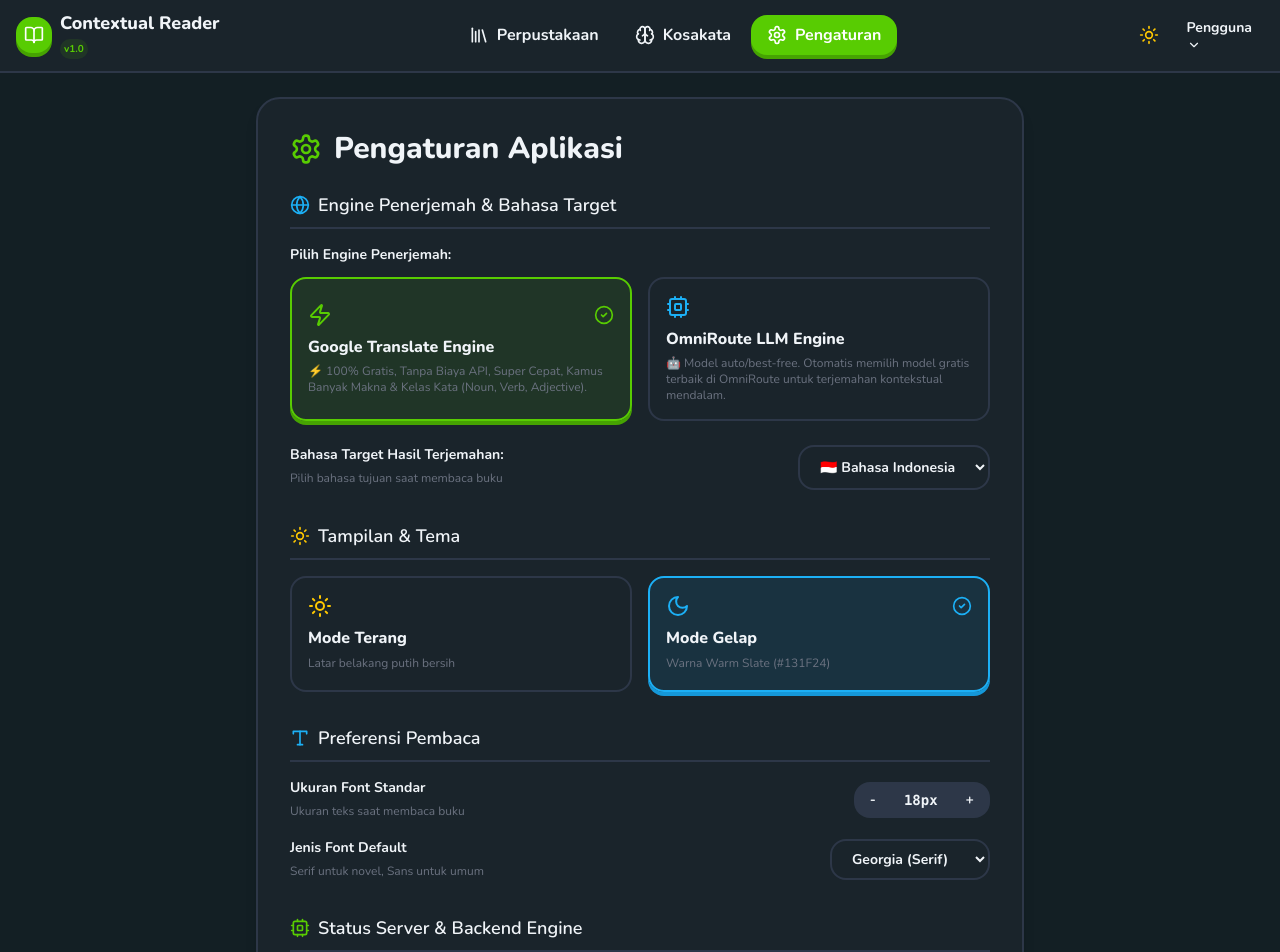
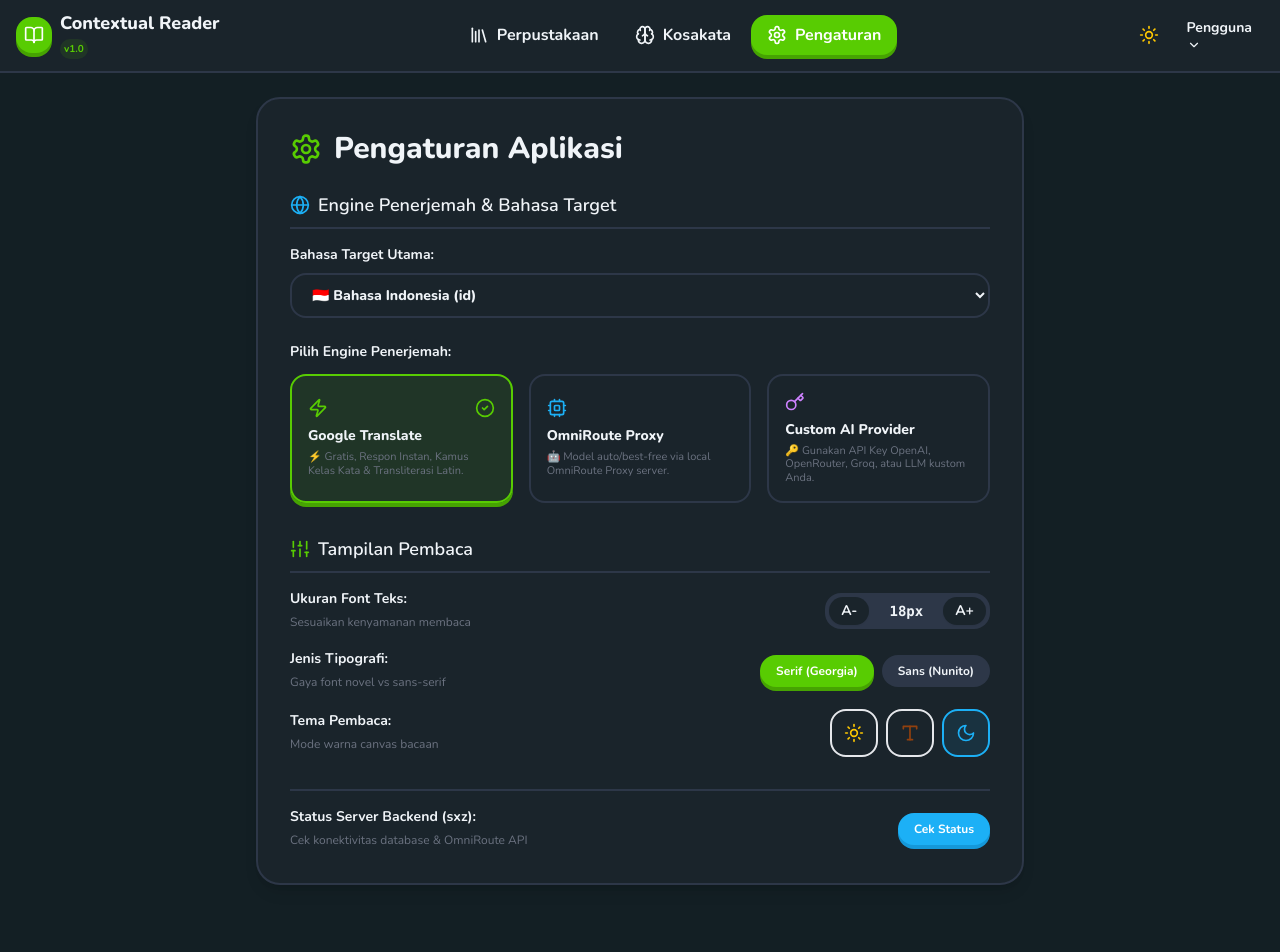
Before and after one commit to bagaswibowo/contextual-reader, a React (Vite) app in the folder frontend/: page /settings in a window 1280 px wide. Shown: the top 952 px of the page. Built offline with nearby package versions, Linux system fonts and the light colour scheme.

Commit message:
feat: 22 world languages master list, Custom AI Provider, native Google TTS locale voice, and LLM proxy fallback

```diff
--- /dev/null
+++ b/frontend/src/constants/languages.js
@@ -0,0 +1,36 @@
+export const AVAILABLE_LANGUAGES = [
+  { code: 'id', name: 'Bahasa Indonesia', flag: '🇮🇩', locale: 'id-ID' },
+  { code: 'en', name: 'Bahasa Inggris', flag: '🇬🇧', locale: 'en-US' },
+  { code: 'es', name: 'Bahasa Spanyol', flag: '🇪🇸', locale: 'es-ES' },
+  { code: 'fr', name: 'Bahasa Prancis', flag: '🇫🇷', locale: 'fr-FR' },
+  { code: 'de', name: 'Bahasa Jerman', flag: '🇩🇪', locale: 'de-DE' },
+  { code: 'ja', name: 'Bahasa Jepang', flag: '🇯🇵', locale: 'ja-JP' },
+  { code: 'zh-CN', name: 'Bahasa Mandarin', flag: '🇨🇳', locale: 'zh-CN' },
+  { code: 'ko', name: 'Bahasa Korea', flag: '🇰🇷', locale: 'ko-KR' },
+  { code: 'ar', name: 'Bahasa Arab', flag: '🇸🇦', locale: 'ar-SA' },
+  { code: 'ru', name: 'Bahasa Rusia', flag: '🇷🇺', locale: 'ru-RU' },
+  { code: 'pt', name: 'Bahasa Portugis', flag: '🇵🇹', locale: 'pt-BR' },
+  { code: 'it', name: 'Bahasa Italia', flag: '🇮🇹', locale: 'it-IT' },
+  { code: 'nl', name: 'Bahasa Belanda', flag: '🇳🇱', locale: 'nl-NL' },
+  { code: 'tr', name: 'Bahasa Turki', flag: '🇹🇷', locale: 'tr-TR' },
+  { code: 'vi', name: 'Bahasa Vietnam', flag: '🇻🇳', locale: 'vi-VN' },
+  { code: 'th', name: 'Bahasa Thailand', flag: '🇹🇭', locale: 'th-TH' },
+  { code: 'hi', name: 'Bahasa Hindi', flag: '🇮🇳', locale: 'hi-IN' },
+  { code: 'pl', name: 'Bahasa Polandia', flag: '🇵🇱', locale: 'pl-PL' },
+  { code: 'sv', name: 'Bahasa Swedia', flag: '🇸🇪', locale: 'sv-SE' },
+  { code: 'uk', name: 'Bahasa Ukraina', flag: '🇺🇦', locale: 'uk-UA' },
+  { code: 'el', name: 'Bahasa Yunani', flag: '🇬🇷', locale: 'el-GR' },
+  { code: 'cs', name: 'Bahasa Ceko', flag: '🇨🇿', locale: 'cs-CZ' },
+]
+
+export const getLanguageInfo = (code) => {
+  const cleanCode = (code || 'id').toLowerCase()
+  return (
+    AVAILABLE_LANGUAGES.find(l => l.code.toLowerCase() === cleanCode) || {
+      code: cleanCode,
+      name: cleanCode.toUpperCase(),
+      flag: '🌐',
+      locale: 'en-US'
+    }
+  )
+}
--- a/frontend/src/pages/Settings.jsx
+++ b/frontend/src/pages/Settings.jsx
@@ -1,8 +1,9 @@
 import { useState } from 'react'
-import { Settings as SettingsIcon, Sliders, Moon, Sun, Type, Trash2, CheckCircle2, Cpu, Globe, Zap } from 'lucide-react'
+import { Settings as SettingsIcon, Sliders, Moon, Sun, Type, Trash2, CheckCircle2, Cpu, Globe, Zap, Key, Server } from 'lucide-react'
 import { useReaderStore } from '../stores'
 import { useTheme } from '../hooks/useTheme'
 import { coreApi } from '../utils/api'
+import { AVAILABLE_LANGUAGES } from '../constants/languages'
 
 export function Settings() {
   const { theme, setTheme } = useTheme()
@@ -11,7 +12,10 @@
     fontFamily, setFontFamily,
     lineHeight, setLineHeight,
     targetLanguage, setTargetLanguage,
-    translationEngine, setTranslationEngine
+    translationEngine, setTranslationEngine,
+    customBaseUrl, setCustomBaseUrl,
+    customApiKey, setCustomApiKey,
+    customModel, setCustomModel
   } = useReaderStore()
 
   const [healthStatus, setHealthStatus] = useState(null)
@@ -29,18 +33,6 @@
     }
   }
 
-  const languages = [
-    { code: 'id', name: 'Bahasa Indonesia', flag: '🇮🇩' },
-    { code: 'es', name: 'Bahasa Spanyol', flag: '🇪🇸' },
-    { code: 'fr', name: 'Bahasa Prancis', flag: '🇫🇷' },
-    { code: 'de', name: 'Bahasa Jerman', flag: '🇩🇪' },
-    { code: 'ja', name: 'Bahasa Jepang', flag: '🇯🇵' },
-    { code: 'zh-CN', name: 'Bahasa Mandarin', flag: '🇨🇳' },
-    { code: 'ko', name: 'Bahasa Korea', flag: '🇰🇷' },
-    { code: 'ar', name: 'Bahasa Arab', flag: '🇸🇦' },
-    { code: 'ru', name: 'Bahasa Rusia', flag: '🇷🇺' },
-  ]
-
   return (
     <div className="max-w-3xl mx-auto w-full space-y-6 pb-16">
       <div className="card-duo p-6 md:p-8 bg-white dark:bg-dark-card">
@@ -57,10 +49,27 @@
               Engine Penerjemah & Bahasa Target
             </h3>
 
+            {/* Default Target Language Dropdown (22 Languages) */}
+            <div className="space-y-2">
+              <label className="font-bold text-sm block">Bahasa Target Utama:</label>
+              <select
+                value={targetLanguage || 'id'}
+                onChange={(e) => setTargetLanguage(e.target.value)}
+                className="input-duo py-2.5 px-4 text-sm font-extrabold w-full cursor-pointer bg-white dark:bg-dark-card border-2 border-duo-blue/40 rounded-duo"
+              >
+                {AVAILABLE_LANGUAGES.map(l => (
+                  <option key={l.code} value={l.code}>
+                    {l.flag} {l.name} ({l.code})
+                  </option>
+                ))}
+              </select>
+            </div>
+
             {/* Translation Engine Selector */}
-            <div className="space-y-3">
+            <div className="space-y-3 pt-2">
               <label className="font-bold text-sm block">Pilih Engine Penerjemah:</label>
-              <div className="grid grid-cols-1 sm:grid-cols-2 gap-4">
+              <div className="grid grid-cols-1 md:grid-cols-3 gap-4">
+                {/* Engine 1: Google Translate */}
                 <button
                   onClick={() => setTranslationEngine('google')}
                   className={`p-4 rounded-duo border-2 text-left transition-all ${
@@ -70,184 +79,213 @@
                   }`}
                 >
                   <div className="flex items-center justify-between mb-2">
-                    <Zap className="w-6 h-6 text-duo-green" />
+                    <Zap className="w-5 h-5 text-duo-green" />
                     {translationEngine === 'google' && <CheckCircle2 className="w-5 h-5 text-duo-green" />}
                   </div>
-                  <span className="font-heading font-extrabold text-base block">Google Translate Engine</span>
-                  <span className="text-xs text-gray-500 block mt-1">
-                    ⚡ 100% Gratis, Tanpa Biaya API, Super Cepat, Kamus Banyak Makna & Kelas Kata (Noun, Verb, Adjective).
+                  <span className="font-heading font-extrabold text-sm block">Google Translate</span>
+                  <span className="text-[11px] text-gray-500 block mt-1 leading-tight">
+                    ⚡ Gratis, Respon Instan, Kamus Kelas Kata & Transliterasi Latin.
                   </span>
                 </button>
 
+                {/* Engine 2: OmniRoute Proxy */}
                 <button
-                  onClick={() => setTranslationEngine('omniroute')}
+                  onClick={() => setTranslationEngine('omni')}
                   className={`p-4 rounded-duo border-2 text-left transition-all ${
-                    translationEngine === 'omniroute'
+                    translationEngine === 'omni'
                       ? 'border-duo-blue bg-duo-blue/10 shadow-3d-blue'
                       : 'border-gray-200 dark:border-dark-border'
                   }`}
                 >
                   <div className="flex items-center justify-between mb-2">
-                    <Cpu className="w-6 h-6 text-duo-blue" />
-                    {translationEngine === 'omniroute' && <CheckCircle2 className="w-5 h-5 text-duo-blue" />}
+                    <Cpu className="w-5 h-5 text-duo-blue" />
+                    {translationEngine === 'omni' && <CheckCircle2 className="w-5 h-5 text-duo-blue" />}
                   </div>
-                  <span className="font-heading font-extrabold text-base block">OmniRoute LLM Engine</span>
-                  <span className="text-xs text-gray-500 block mt-1">
-                    🤖 Model auto/best-free. Otomatis memilih model gratis terbaik di OmniRoute untuk terjemahan kontekstual mendalam.
+                  <span className="font-heading font-extrabold text-sm block">OmniRoute Proxy</span>
+                  <span className="text-[11px] text-gray-500 block mt-1 leading-tight">
+                    🤖 Model auto/best-free via local OmniRoute Proxy server.
+                  </span>
+                </button>
+
+                {/* Engine 3: Custom AI Provider */}
+                <button
+                  onClick={() => setTranslationEngine('custom')}
+                  className={`p-4 rounded-duo border-2 text-left transition-all ${
+                    translationEngine === 'custom'
+                      ? 'border-duo-purple bg-duo-purple/10 shadow-3d'
+                      : 'border-gray-200 dark:border-dark-border'
+                  }`}
+                >
+                  <div className="flex items-center justify-between mb-2">
+                    <Key className="w-5 h-5 text-duo-purple" />
+                    {translationEngine === 'custom' && <CheckCircle2 className="w-5 h-5 text-duo-purple" />}
+                  </div>
+                  <span className="font-heading font-extrabold text-sm block">Custom AI Provider</span>
+                  <span className="text-[11px] text-gray-500 block mt-1 leading-tight">
+                    🔑 Gunakan API Key OpenAI, OpenRouter, Groq, atau LLM kustom Anda.
                   </span>
                 </button>
               </div>
             </div>
 
-            {/* Target Language Selector */}
-            <div className="pt-2 flex items-center justify-between">
+            {/* Custom AI Provider Setup Card */}
+            {translationEngine === 'custom' && (
+              <div className="p-5 rounded-duo bg-duo-purple/5 border-2 border-duo-purple space-y-4 animate-in">
+                <div className="flex items-center gap-2 text-duo-purple font-heading font-extrabold text-base">
+                  <Key className="w-5 h-5" />
+                  Konfigurasi Custom AI Provider
+                </div>
+
+                <div className="space-y-3 text-xs">
                   <div>
-                <span className="font-bold text-sm block">Bahasa Target Hasil Terjemahan:</span>
-                <span className="text-xs text-gray-500">Pilih bahasa tujuan saat membaca buku</span>
+                    <label className="font-bold block mb-1">Base URL (OpenAI-compatible):</label>
+                    <input
+                      type="text"
+                      placeholder="https://api.openai.com/v1 atau https://openrouter.ai/api/v1"
+                      value={customBaseUrl}
+                      onChange={(e) => setCustomBaseUrl(e.target.value)}
+                      className="input-duo w-full p-2.5 font-mono"
+                    />
                   </div>
-              <select
-                value={targetLanguage}
-                onChange={(e) => setTargetLanguage(e.target.value)}
-                className="input-duo py-2.5 text-sm w-48 font-bold"
-              >
-                {languages.map(l => (
-                  <option key={l.code} value={l.code}>
-                    {l.flag} {l.name}
-                  </option>
-                ))}
-              </select>
+
+                  <div>
+                    <label className="font-bold block mb-1">API Key:</label>
+                    <input
+                      type="password"
+                      placeholder="sk-or-v1-... atau sk-..."
+                      value={customApiKey}
+                      onChange={(e) => setCustomApiKey(e.target.value)}
+                      className="input-duo w-full p-2.5 font-mono"
+                    />
+                  </div>
+
+                  <div>
+                    <label className="font-bold block mb-1">Nama Model:</label>
+                    <input
+                      type="text"
+                      placeholder="gpt-4o-mini, claude-3-5-sonnet, deepseek/deepseek-r1"
+                      value={customModel}
+                      onChange={(e) => setCustomModel(e.target.value)}
+                      className="input-duo w-full p-2.5 font-mono"
+                    />
                   </div>
                 </div>
+              </div>
+            )}
+          </div>
 
-          {/* Section 2: Appearance */}
+          {/* Section 2: Reader Display Settings */}
           <div className="space-y-4">
             <h3 className="heading-3 text-lg flex items-center gap-2 border-b-2 border-gray-100 dark:border-dark-border pb-2">
-              <Sun className="w-5 h-5 text-duo-yellow" />
-              Tampilan & Tema
+              <Sliders className="w-5 h-5 text-duo-green" />
+              Tampilan Pembaca
             </h3>
 
-            <div className="grid grid-cols-1 sm:grid-cols-2 gap-4">
+            {/* Font Size */}
+            <div className="flex items-center justify-between">
+              <div>
+                <span className="font-bold text-sm block">Ukuran Font Teks:</span>
+                <span className="text-xs text-gray-500">Sesuaikan kenyamanan membaca</span>
+              </div>
+              <div className="flex items-center gap-2 bg-gray-100 dark:bg-dark-border rounded-duo p-1">
                 <button
-                onClick={() => setTheme('light')}
-                className={`p-4 rounded-duo border-2 text-left transition-all ${
-                  theme === 'light'
-                    ? 'border-duo-green bg-duo-green/10 shadow-3d'
-                    : 'border-gray-200 dark:border-dark-border'
-                }`}
+                  onClick={() => setFontSize(fontSize - 2)}
+                  disabled={fontSize <= 12}
+                  className="px-3 py-1 font-bold text-sm bg-white dark:bg-dark-card rounded-duo shadow-sm disabled:opacity-50"
                 >
-                <div className="flex items-center justify-between mb-2">
-                  <Sun className="w-6 h-6 text-duo-yellow" />
-                  {theme === 'light' && <CheckCircle2 className="w-5 h-5 text-duo-green" />}
-                </div>
-                <span className="font-heading font-extrabold text-base block">Mode Terang</span>
-                <span className="text-xs text-gray-500">Latar belakang putih bersih</span>
+                  A-
                 </button>
-
+                <span className="px-3 font-mono font-bold text-sm">{fontSize}px</span>
                 <button
-                onClick={() => setTheme('dark')}
-                className={`p-4 rounded-duo border-2 text-left transition-all ${
-                  theme === 'dark'
-                    ? 'border-duo-blue bg-duo-blue/10 shadow-3d-blue'
-                    : 'border-gray-200 dark:border-dark-border'
-                }`}
+                  onClick={() => setFontSize(fontSize + 2)}
+                  disabled={fontSize >= 32}
+                  className="px-3 py-1 font-bold text-sm bg-white dark:bg-dark-card rounded-duo shadow-sm disabled:opacity-50"
                 >
-                <div className="flex items-center justify-between mb-2">
-                  <Moon className="w-6 h-6 text-duo-blue" />
-                  {theme === 'dark' && <CheckCircle2 className="w-5 h-5 text-duo-blue" />}
-                </div>
-                <span className="font-heading font-extrabold text-base block">Mode Gelap</span>
-                <span className="text-xs text-gray-500">Warna Warm Slate (#131F24)</span>
+                  A+
                 </button>
               </div>
             </div>
 
-          {/* Section 3: Reader Preferences */}
-          <div className="space-y-4">
-            <h3 className="heading-3 text-lg flex items-center gap-2 border-b-2 border-gray-100 dark:border-dark-border pb-2">
-              <Type className="w-5 h-5 text-duo-blue" />
-              Preferensi Pembaca
-            </h3>
-
-            <div className="space-y-4">
+            {/* Font Family */}
             <div className="flex items-center justify-between">
               <div>
-                  <span className="font-bold text-sm block">Ukuran Font Standar</span>
-                  <span className="text-xs text-gray-500">Ukuran teks saat membaca buku</span>
+                <span className="font-bold text-sm block">Jenis Tipografi:</span>
+                <span className="text-xs text-gray-500">Gaya font novel vs sans-serif</span>
               </div>
-                <div className="flex items-center gap-2 bg-gray-100 dark:bg-dark-border rounded-duo p-1">
+              <div className="flex items-center gap-2">
                 <button
-                    onClick={() => setFontSize(fontSize - 2)}
-                    className="px-3 py-1 font-bold text-sm"
+                  onClick={() => setFontFamily('serif')}
+                  className={`px-4 py-2 rounded-duo font-bold text-xs ${
+                    fontFamily === 'serif' ? 'bg-duo-green text-white shadow-3d' : 'bg-gray-100 dark:bg-dark-border'
+                  }`}
                 >
-                    -
+                  Serif (Georgia)
                 </button>
-                  <span className="px-2 font-mono font-bold text-sm">{fontSize}px</span>
                 <button
-                    onClick={() => setFontSize(fontSize + 2)}
-                    className="px-3 py-1 font-bold text-sm"
+                  onClick={() => setFontFamily('sans')}
+                  className={`px-4 py-2 rounded-duo font-bold text-xs ${
+                    fontFamily === 'sans' ? 'bg-duo-green text-white shadow-3d' : 'bg-gray-100 dark:bg-dark-border'
+                  }`}
                 >
-                    +
+                  Sans (Nunito)
                 </button>
               </div>
             </div>
 
+            {/* Theme */}
             <div className="flex items-center justify-between">
               <div>
-                  <span className="font-bold text-sm block">Jenis Font Default</span>
-                  <span className="text-xs text-gray-500">Serif untuk novel, Sans untuk umum</span>
+                <span className="font-bold text-sm block">Tema Pembaca:</span>
+                <span className="text-xs text-gray-500">Mode warna canvas bacaan</span>
               </div>
-                <select
-                  value={fontFamily}
-                  onChange={(e) => setFontFamily(e.target.value)}
-                  className="input-duo py-2 text-sm w-40 font-bold"
+              <div className="flex items-center gap-2">
+                <button
+                  onClick={() => setTheme('light')}
+                  className={`p-3 rounded-duo border-2 ${theme === 'light' ? 'border-duo-yellow bg-duo-yellow/10' : 'border-gray-200'}`}
                 >
-                  <option value="serif">Georgia (Serif)</option>
-                  <option value="sans">Nunito (Sans)</option>
-                </select>
+                  <Sun className="w-5 h-5 text-duo-yellow" />
+                </button>
+                <button
+                  onClick={() => setTheme('sepia')}
+                  className={`p-3 rounded-duo border-2 ${theme === 'sepia' ? 'border-amber-700 bg-amber-100' : 'border-gray-200'}`}
+                >
+                  <Type className="w-5 h-5 text-amber-800" />
+                </button>
+                <button
+                  onClick={() => setTheme('dark')}
+                  className={`p-3 rounded-duo border-2 ${theme === 'dark' ? 'border-duo-blue bg-duo-blue/10' : 'border-gray-200'}`}
+                >
+                  <Moon className="w-5 h-5 text-duo-blue" />
+                </button>
               </div>
             </div>
           </div>
 
-          {/* Section 4: Engine Health Status */}
-          <div className="space-y-4">
-            <h3 className="heading-3 text-lg flex items-center gap-2 border-b-2 border-gray-100 dark:border-dark-border pb-2">
-              <Cpu className="w-5 h-5 text-duo-green" />
-              Status Server & Backend Engine
-            </h3>
-
-            <div className="p-4 rounded-duo bg-gray-50 dark:bg-dark-border/40 border border-gray-200 dark:border-dark-border space-y-3">
-              <div className="flex items-center justify-between text-xs">
-                <span className="font-bold text-gray-500">Google Translate GTX:</span>
-                <span className="font-mono bg-duo-green/10 text-duo-green px-2 py-0.5 rounded font-bold">
-                  Aktif (Sub-100ms, Free)
-                </span>
+          {/* Section 3: Server Health Status */}
+          <div className="space-y-4 pt-4 border-t-2 border-gray-100 dark:border-dark-border">
+            <div className="flex items-center justify-between">
+              <div>
+                <span className="font-bold text-sm block">Status Server Backend (sxz):</span>
+                <span className="text-xs text-gray-500">Cek konektivitas database & OmniRoute API</span>
               </div>
-              <div className="flex items-center justify-between text-xs">
-                <span className="font-bold text-gray-500">OmniRoute LLM Provider:</span>
-                <span className="font-mono text-gray-700 dark:text-dark-text bg-gray-100 dark:bg-dark-border px-2 py-0.5 rounded">
-                  http://xxx:20129/v1 (auto/best-free)
-                </span>
-              </div>
-
               <button
                 onClick={checkHealth}
                 disabled={checkingHealth}
-                className="btn-ghost w-full py-2 text-xs border-2 border-gray-200 dark:border-dark-border mt-2"
+                className="btn-secondary py-2 px-4 text-xs font-bold"
               >
-                {checkingHealth ? 'Memeriksa status...' : 'Cek Status Server'}
+                {checkingHealth ? 'Memeriksa...' : 'Cek Status'}
               </button>
+            </div>
 
             {healthStatus && (
-                <div className={`p-3 rounded-duo text-xs font-mono mt-2 ${
-                  healthStatus.status === 'ok' ? 'bg-duo-green/10 text-duo-green' : 'bg-duo-red/10 text-duo-red'
-                }`}>
-                  {JSON.stringify(healthStatus, null, 2)}
+              <div className="p-4 rounded-duo bg-gray-100 dark:bg-dark-border/40 text-xs font-mono space-y-1">
+                <div>Status: <span className="font-bold text-duo-green">{healthStatus.status}</span></div>
+                {healthStatus.database && <div>Database: {healthStatus.database}</div>}
               </div>
             )}
           </div>
         </div>
       </div>
     </div>
-    </div>
   )
 }
```
Also changed, not shown: frontend/src/pages/Reader.jsx (+7 -4 lines), frontend/src/stores/index.js (+22 -59 lines), frontend/src/utils/api.js (+28 -3 lines), 2 other files (tests, documents, lock files or other folders). Lines whose indentation alone changed are shown as unchanged.
